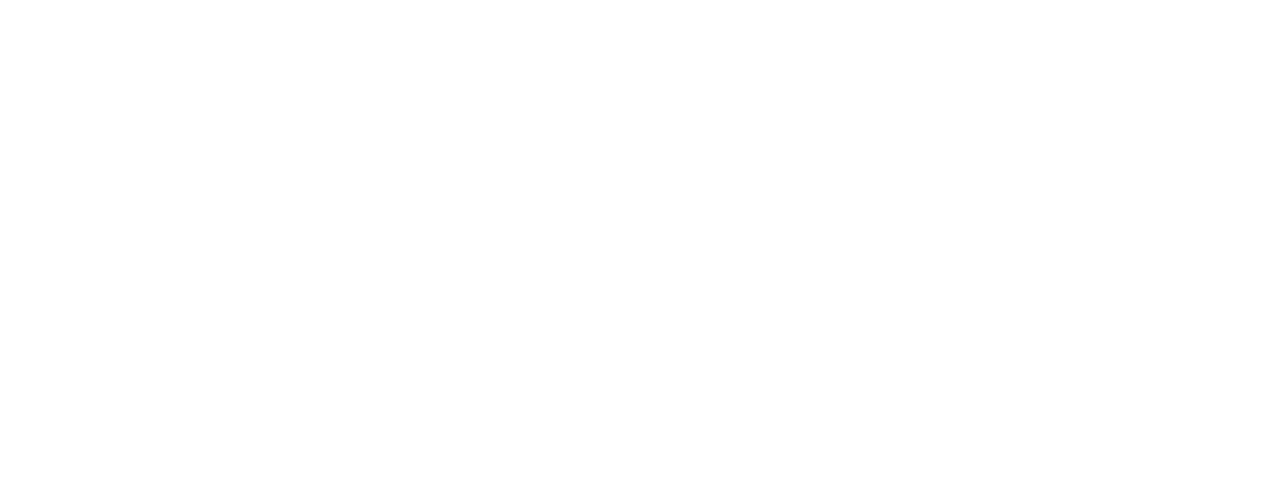
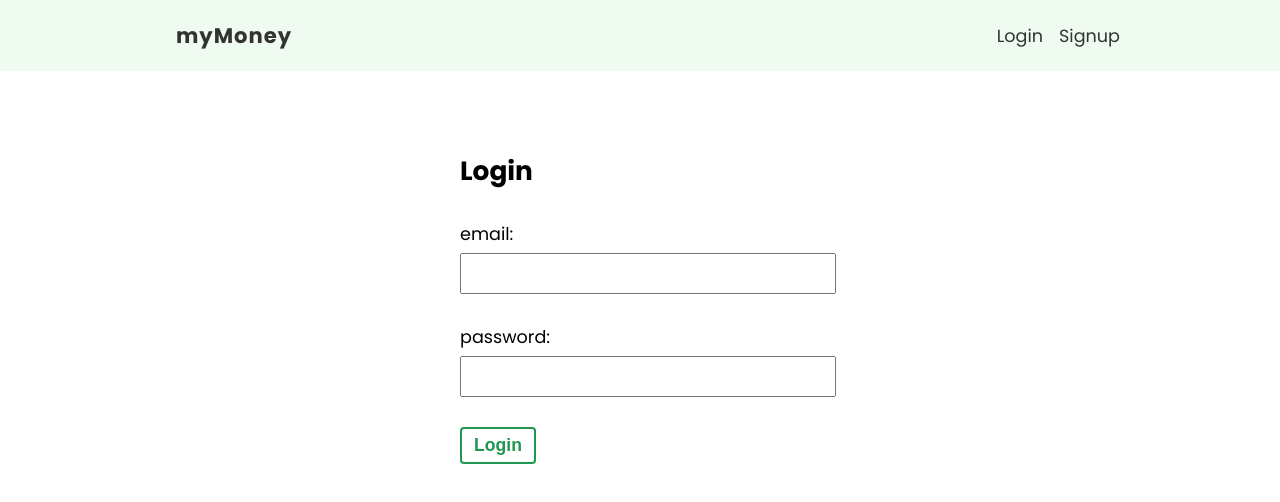
Before and after one commit to Sampathkumarvuradi/my-money, a React (Create React App) app: page /login in a window 1280 px wide. Shown: the top 502 px of the page. Built offline with nearby package versions, Linux system fonts and the light colour scheme.

Commit message:
Created Navbar and Login form

```diff
--- a/package.json
+++ b/package.json
@@ -8,6 +8,7 @@
     "@testing-library/user-event": "^13.5.0",
     "react": "^18.2.0",
     "react-dom": "^18.2.0",
+    "react-router-dom": "^6.4.4",
     "react-scripts": "5.0.1",
     "web-vitals": "^2.1.4"
   },
--- a/src/App.js
+++ b/src/App.js
@@ -1,5 +1,24 @@
+import { Routes, Route, BrowserRouter } from "react-router-dom";
+
+// pages & components
+import Home from "./pages/home/Home";
+import Login from "./pages/login/Login";
+import Signup from "./pages/signup/Signup";
+import Navbar from "./components/Navbar";
+
 function App() {
-  return <div className='App'></div>;
+  return (
+    <div className='App'>
+      <BrowserRouter>
+        <Navbar />
+        <Routes>
+          <Route exact path='/' element={<Home />} />
+          <Route path='/login' element={<Login />} />
+          <Route path='/signup' element={<Signup />} />
+        </Routes>
+      </BrowserRouter>
+    </div>
+  );
 }
 
 export default App;
--- /dev/null
+++ b/src/components/Navbar.js
@@ -0,0 +1,22 @@
+import { Link } from "react-router-dom";
+
+// styles
+import styles from "./Navbar.module.css";
+
+export default function Navbar() {
+  return (
+    <div className={styles.navbar}>
+      <ul>
+        <li className={styles.title}>
+          <Link to='/'>myMoney</Link>
+        </li>
+        <li>
+          <Link to='/login'>Login</Link>
+        </li>
+        <li>
+          <Link to='/signup'>Signup</Link>
+        </li>
+      </ul>
+    </div>
+  );
+}
--- /dev/null
+++ b/src/components/Navbar.module.css
@@ -0,0 +1,26 @@
+.navbar {
+  width: 100%;
+  background: #effaf0;
+  padding: 20px 10px;
+  box-sizing: border-box;
+}
+.navbar ul {
+  display: flex;
+  margin: 0 auto;
+  max-width: 960px;
+  align-items: center;
+}
+.title {
+  margin-right: auto;
+  font-weight: bold;
+  letter-spacing: 1px;
+  font-size: 1.2em;
+}
+.navbar button {
+  margin-left: 16px;
+}
+.navbar a {
+  margin-left: 16px;
+  color: #333;
+  text-decoration: none;
+}
--- /dev/null
+++ b/src/pages/home/Home.js
@@ -0,0 +1,5 @@
+import styles from "./Home.module.css";
+
+export default function Home() {
+  return <div>Home</div>;
+}
--- /dev/null
+++ b/src/pages/login/Login.js
@@ -0,0 +1,37 @@
+import { useState } from "react";
+
+// styles
+import styles from "./Login.module.css";
+
+export default function Login() {
+  const [email, setEmail] = useState("");
+  const [password, setPassword] = useState("");
+
+  const handleSubmit = (e) => {
+    e.preventDefault();
+    console.log(email, password);
+  };
+
+  return (
+    <form className={styles["login-form"]} onSubmit={handleSubmit}>
+      <h2>Login</h2>
+      <label>
+        <span>email:</span>
+        <input
+          type='email'
+          onChange={(e) => setEmail(e.target.value)}
+          value={email}
+        />
+      </label>
+      <label>
+        <span>password:</span>
+        <input
+          type='password'
+          onChange={(e) => setPassword(e.target.value)}
+          value={password}
+        />
+      </label>
+      <button className='btn'>Login</button>
+    </form>
+  );
+}
--- /dev/null
+++ b/src/pages/login/Login.module.css
@@ -0,0 +1,19 @@
+.login-form {
+  max-width: 360px;
+  margin: 60px auto;
+  padding: 20px;
+}
+.login-form label {
+  display: block;
+  margin: 30px auto;
+}
+.login-form span {
+  display: block;
+  margin-bottom: 6px;
+}
+.login-form input {
+  padding: 8px 6px;
+  font-size: 1em;
+  color: #777;
+  width: 100%;
+}
--- /dev/null
+++ b/src/pages/signup/Signup.js
@@ -0,0 +1,5 @@
+import styles from "./Signup.module.css";
+
+export default function Signup() {
+  return <div>Signup</div>;
+}
```
Also changed, not shown: src/pages/home/Home.module.css (added), src/pages/signup/Signup.module.css (added), 1 other file (tests, documents, lock files or other folders).
